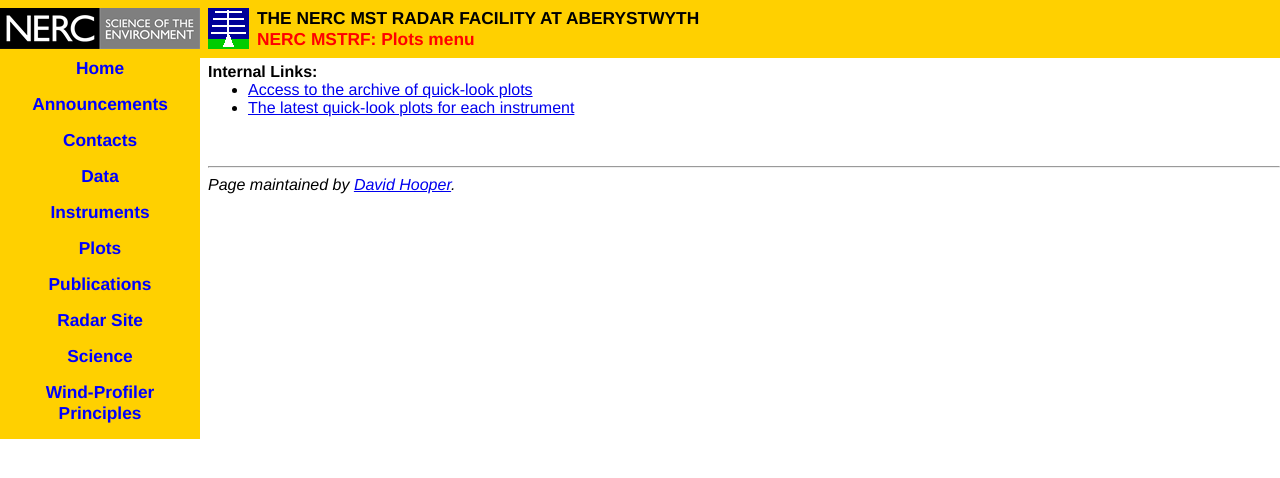
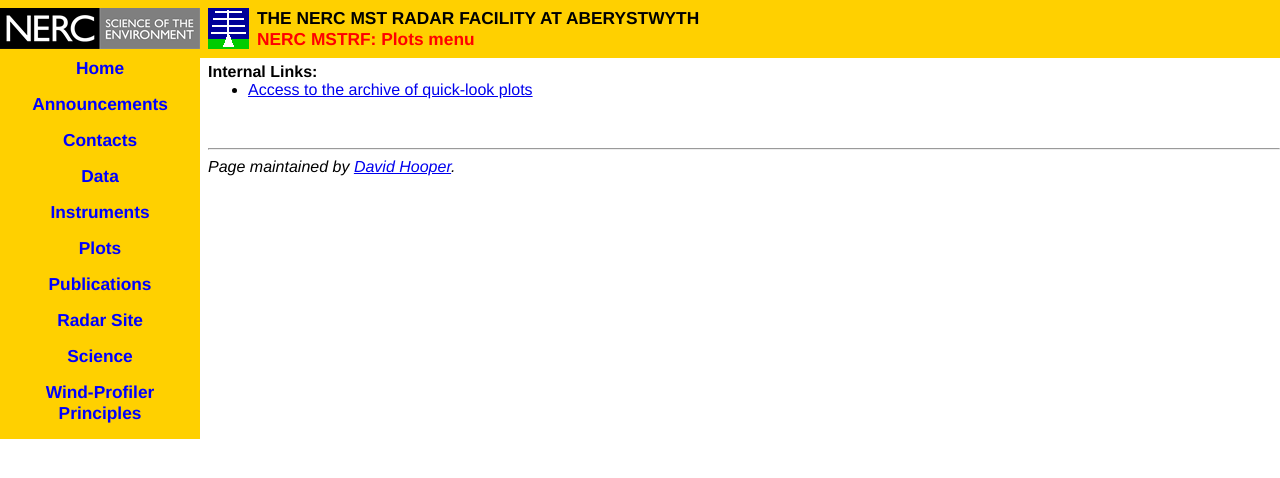
Before and after one commit to dahooper/nerc_mstrf_website, a Jekyll site: the page built from docs/plots.html, in a window 1280 px wide. Shown: the top 478 px of the page. Built offline with Jekyll 4.4.1, drawn with Linux system fonts in a browser that asks for light colours.

Commit message:
Update plots.html

```diff
--- a/docs/plots.html
+++ b/docs/plots.html
@@ -7,6 +7,4 @@
 <ul>
   <li><A href="plots_access.html">Access to the archive of quick-look
       plots</a></li>
-  <li><A href="plots_latest.html">The latest quick-look plots for each
-      instrument</a></li>
 </ul>
```
